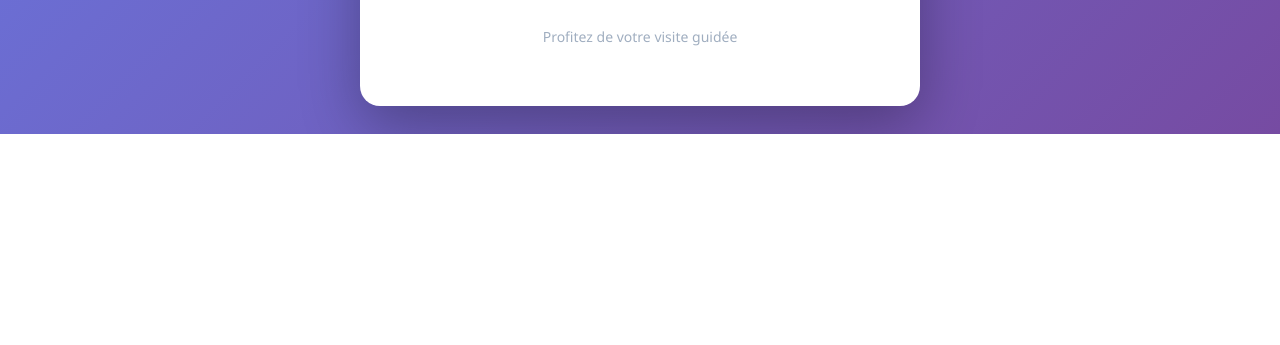
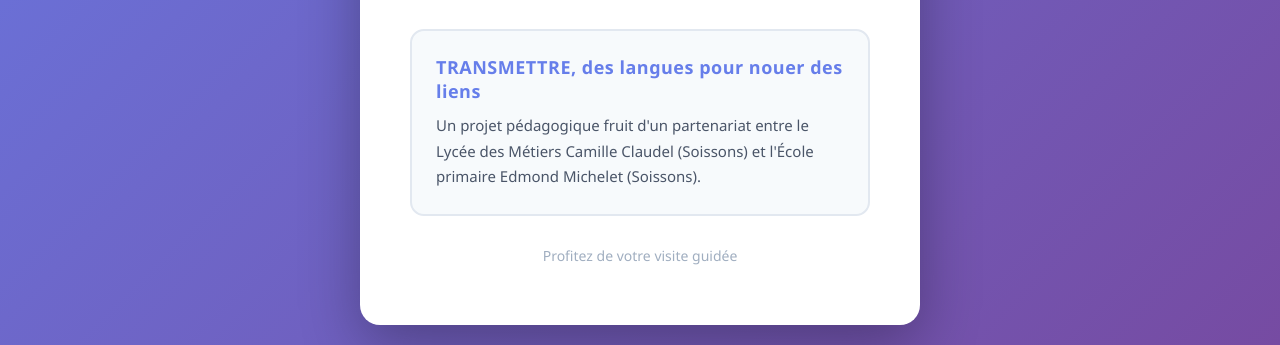
Before and after one commit to Transmettre/Transmettre-, a plain HTML site: page index.html in a window 1280 px wide. Shown: the part 666-1011 px from the top of the page. Before the commit the page ends 800 px from the top, so only its background shows below. Drawn offline with Linux system fonts and the light colour scheme.

Commit message:
Update index.html

```diff
--- a/index.html
+++ b/index.html
@@ -108,6 +108,30 @@
       transform: translateX(4px);
     }
 
+    /* Bloc de présentation du projet */
+    .project {
+      margin-top: 40px;
+      padding: 24px;
+      border-radius: 14px;
+      background-color: #f7fafc;
+      border: 2px solid #e2e8f0;
+      text-align: left;
+    }
+
+    .project-title {
+      color: #667eea;
+      font-size: 18px;
+      font-weight: 700;
+      letter-spacing: 0.5px;
+      margin-bottom: 10px;
+    }
+
+    .project-text {
+      color: #4a5568;
+      font-size: 15px;
+      line-height: 1.7;
+    }
+
     .footer {
       margin-top: 30px;
       color: #a0aec0;
@@ -171,6 +195,14 @@
 
     </div>
 
+    <div class="project">
+      <div class="project-title">TRANSMETTRE, des langues pour nouer des liens</div>
+      <p class="project-text">
+        Un projet pédagogique fruit d'un partenariat entre le Lycée des Métiers
+        Camille Claudel (Soissons) et l'École primaire Edmond Michelet (Soissons).
+      </p>
+    </div>
+
     <div class="footer">
       Profitez de votre visite guidée
     </div>
```
